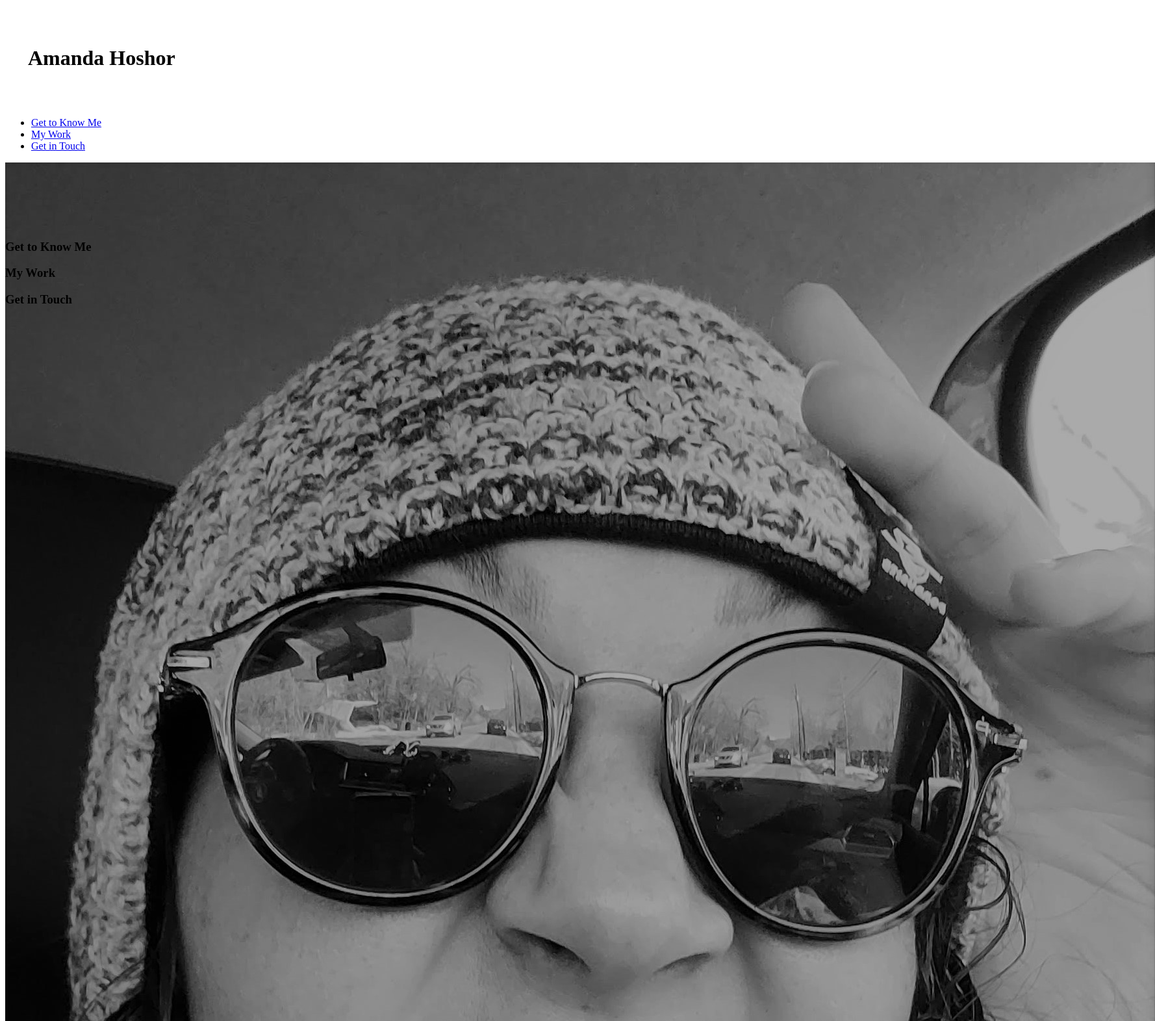
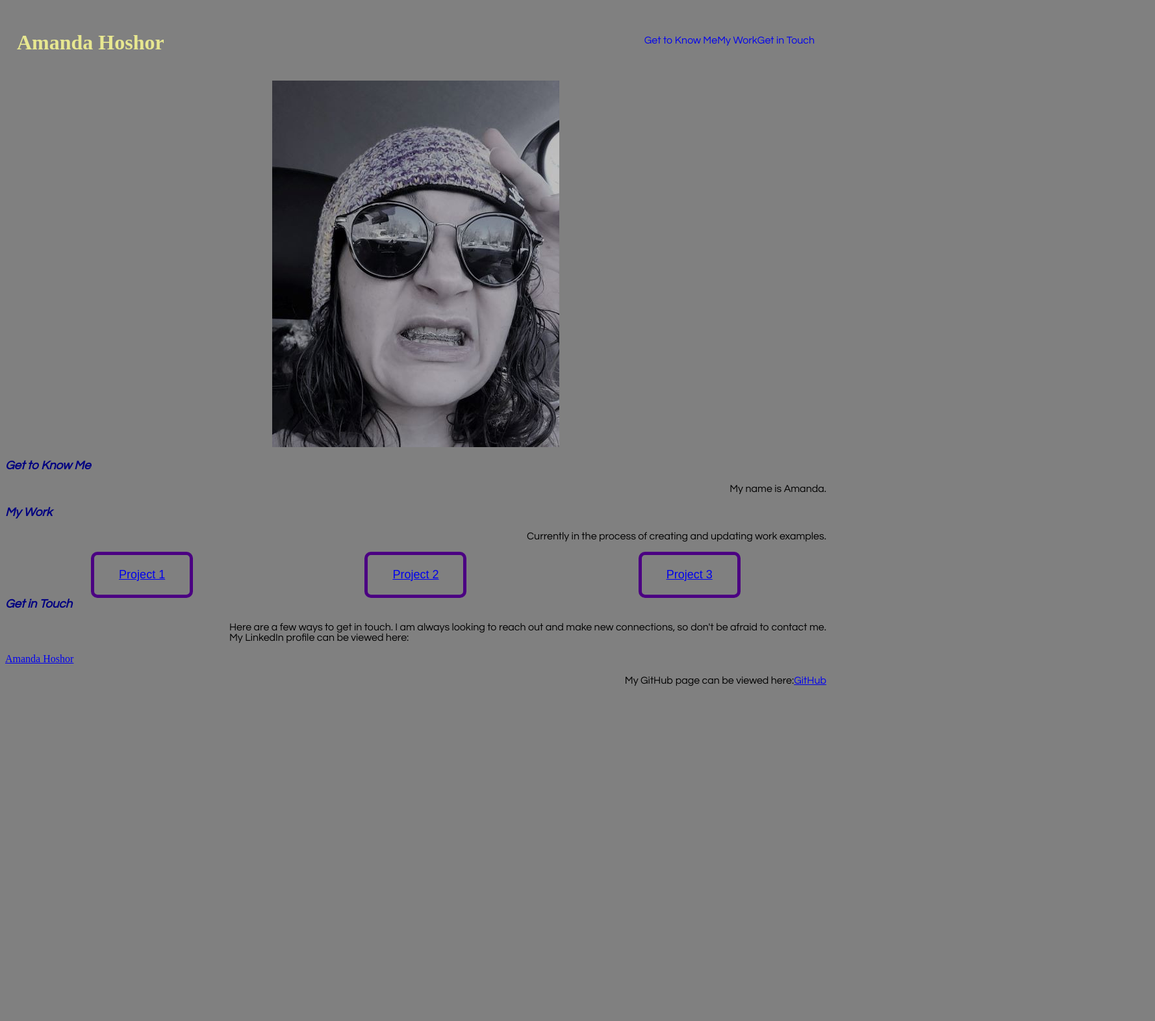
Before and after one commit to mandahos/professional-portfollio, a plain HTML site: page index.html in a window 1280 px wide. Shown: the top 1571 px of the page at 65% size, 1778 px wide, since content can reach past the window. After the commit the page ends 1071 px from the top, so only its background shows below. Drawn offline with Linux system fonts and the light colour scheme.

Commit message:
project links and contact info

```diff
--- a/index.html
+++ b/index.html
@@ -4,16 +4,17 @@
     <meta charset="UTF-8">
     <meta http-equiv="X-UA-Compatible" content="IE=edge">
     <meta name="viewport" content="width=device-width, initial-scale=1.0">
-    <link rel="stylesheet" href="/script.css">
+    <link rel="stylesheet" href="./script.css">
     <title>Amanda's Portfolio</title>
 </head>
+
 <body>
     <!--Header Bar-->
     <header>
     <h1>
+        <div class="header">
         Amanda Hoshor
             </h1>
- <!--navigation bar, link to following sections-->
     <nav>
        <ul>
            <li>
@@ -27,32 +28,72 @@
            </li>
        </ul>
     </nav>
+    </div>
     </header>
-<div class="me-img">
-     <img src="/placeholder.jpg" alt="A place holder image of Amanda currently">
+<section id="image-of-me">
+<div class="my-image">
+    <img src="unnamed.jpg" alt="A current placeholder image of Amanda, she is making a scruchny face while she works out some kinks"/>
 </div>
+
+</section>
 
 <!--Get to know me section-->
  <section id="get-to-know-me" class="">
- <div class="">
+ <div class="my-info">
     <h3>Get to Know Me</h3>
+
+
+     <p>
+         My name is Amanda.
+ </p>
  </div>
  </section>
 
  <!--my work section-->
  <section id="my-work" class="">
- <div class="">
+ <div class="my-info">
  <h3>My Work</h3>
+ <p>
+     Currently in the process of creating and updating work examples.
+ </p>
+ <div class="column">
+     <button class="projects">
+    <a href="https://mandahos.github.io/" alt="placeholder project link, until projects are avaiable">Project 1</a>
+</button>
+ </div>
+ <div class="column">
+    <button class="projects">
+    <a href="https://mandahos.github.io/" alt="placeholder project link, until projects are avaiable">Project 2</a>
+    </button>
+    </div>
+ <div class="column">
+    <button class="projects">
+<a href="https://mandahos.github.io/" alt="placeholder project link, until projects are avaiable">Project 3</a>
+ </button>
+</div>
  </div>
  </section>
 
  <!--get in touch section-->
  <section id="get-in-touch" class="">
-<div class="">
+<div class="my-info">
 <h3>Get in Touch</h3>
+<p> Here are a few ways to get in touch. I am always looking to reach out and make new connections, so don't be afraid to contact me.
+    <br>
+My LinkedIn profile can be viewed here:
+<div class="LI-profile-badge"  data-version="v1" data-size="medium" data-locale="en_US" data-type="vertical" data-theme="dark" data-vanity="amanda-hoshor"><a class="LI-simple-link" href='https://www.linkedin.com/in/amanda-hoshor-67529177?trk=profile-badge'>Amanda Hoshor</a></div>
+
+<p>My GitHub page can be viewed here:
+<a href="https://github.com/mandahos">GitHub</a>
+
+
+</p>
 </div>
 </section>
 
 
+
+
+
 </body>
 </html>
--- a/script.css
+++ b/script.css
@@ -1,12 +1,77 @@
+* {
+    box-sizing: border-box;
+    padding: 20;
+    margin: 35;
+}
+body {
+    background-color: grey;
 
-header h1 {
-    padding: 50px 35px;
-    display: flex;
-    justify-content: left;
-    position: sticky;
 }
 
-.me-img {
-    max-height: 100px;
-    max-width: 100px;
+header {
+    padding: 18px;
+    display: flex;
+    flex-wrap: wrap;
+    justify-content: space-between;
+    color: rgb(231, 231, 144);
+
 }
+header h1 {
+    display: inline-block;
+    }
+
+header nav {
+    margin: 12px 0;
+    font-family: Century Gothic, sans-serif;
+}
+
+header nav ul {
+    display: flex;
+    flex-wrap: wrap;
+    list-style: none;
+    }
+
+    header nav ul li a {
+    display: inline-block;
+    text-decoration: none;
+}
+
+.header nav ul li a:hover {
+    display: inline-block;
+}
+
+.my-image {
+    display: flex;
+    justify-content: space-evenly;
+}
+
+.my-info h3 {
+    text-align-last: left;
+    color: navy;
+    font-family: Century Gothic, sans-serif;
+    font-style: italic;
+}
+.my-info p {
+    font-family: Century Gothic, sans-serif;
+    display: flex;
+    justify-content: right;
+    align-items: center;
+}
+
+.column {
+    float: left;
+    width: 33.33%;
+    justify-content: space-around;
+    display: flex;
+    justify-content: center;
+    align-items: center;
+}
+
+.projects {
+    border: 5px solid;
+    border-radius: 10px;
+    background-color: gray;
+    color: indigo;
+    padding: 20px 38px;
+    font-size: 18px;
+}
```
Also changed, not shown: unnamed.jpg (added). Lines whose indentation alone changed are shown as unchanged.
